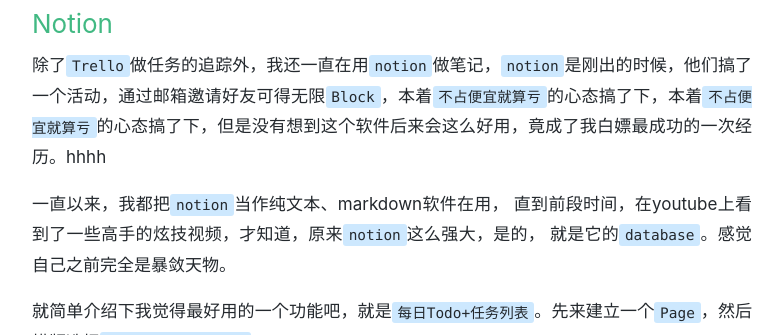
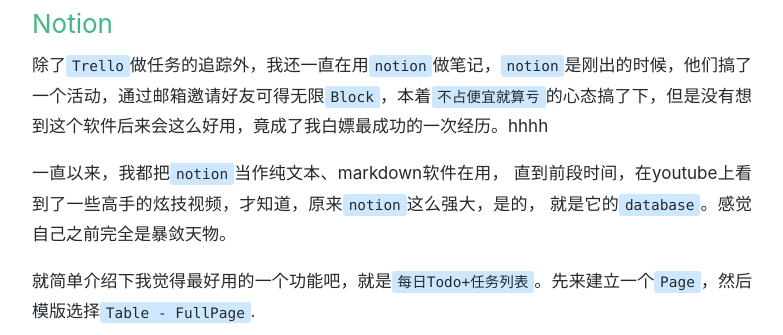
Before and after one commit to liaoyuanng/liaoyuanng.github.io, a Jekyll site: the page built from _posts/2019-08-14-Trello和Notion的使用.md, in a window 1280 px wide and 900 px high, scrolled down 2526 px, cut to the strip 174-509 px from the top of the window. Shown: the whole strip, without its empty margins (248-1031 px from the left). Built offline with Jekyll 4.4.1, drawn with Linux system fonts in a browser that asks for light colours; nearby versions of some CDN libraries; a style sheet for code colours, icons or effects is not loaded.

Commit message:
modify post

```diff
--- a/_posts/2019-08-14-Trello和Notion的使用.md
+++ b/_posts/2019-08-14-Trello和Notion的使用.md
@@ -35,7 +35,7 @@
 
 ### Notion
 
-除了`Trello`做任务的追踪外，我还一直在用`notion`做笔记，`notion`是刚出的时候，他们搞了一个活动，通过邮箱邀请好友可得无限`Block`，本着`不占便宜就算亏`的心态搞了下，本着`不占便宜就算亏`的心态搞了下，但是没有想到这个软件后来会这么好用，竟成了我白嫖最成功的一次经历。hhhh
+除了`Trello`做任务的追踪外，我还一直在用`notion`做笔记，`notion`是刚出的时候，他们搞了一个活动，通过邮箱邀请好友可得无限`Block`，本着`不占便宜就算亏`的心态搞了下，但是没有想到这个软件后来会这么好用，竟成了我白嫖最成功的一次经历。hhhh
 
 一直以来，我都把`notion`当作纯文本、markdown软件在用， 直到前段时间，在youtube上看到了一些高手的炫技视频，才知道，原来`notion`这么强大，是的， 就是它的`database`。感觉自己之前完全是暴敛天物。
 
```
